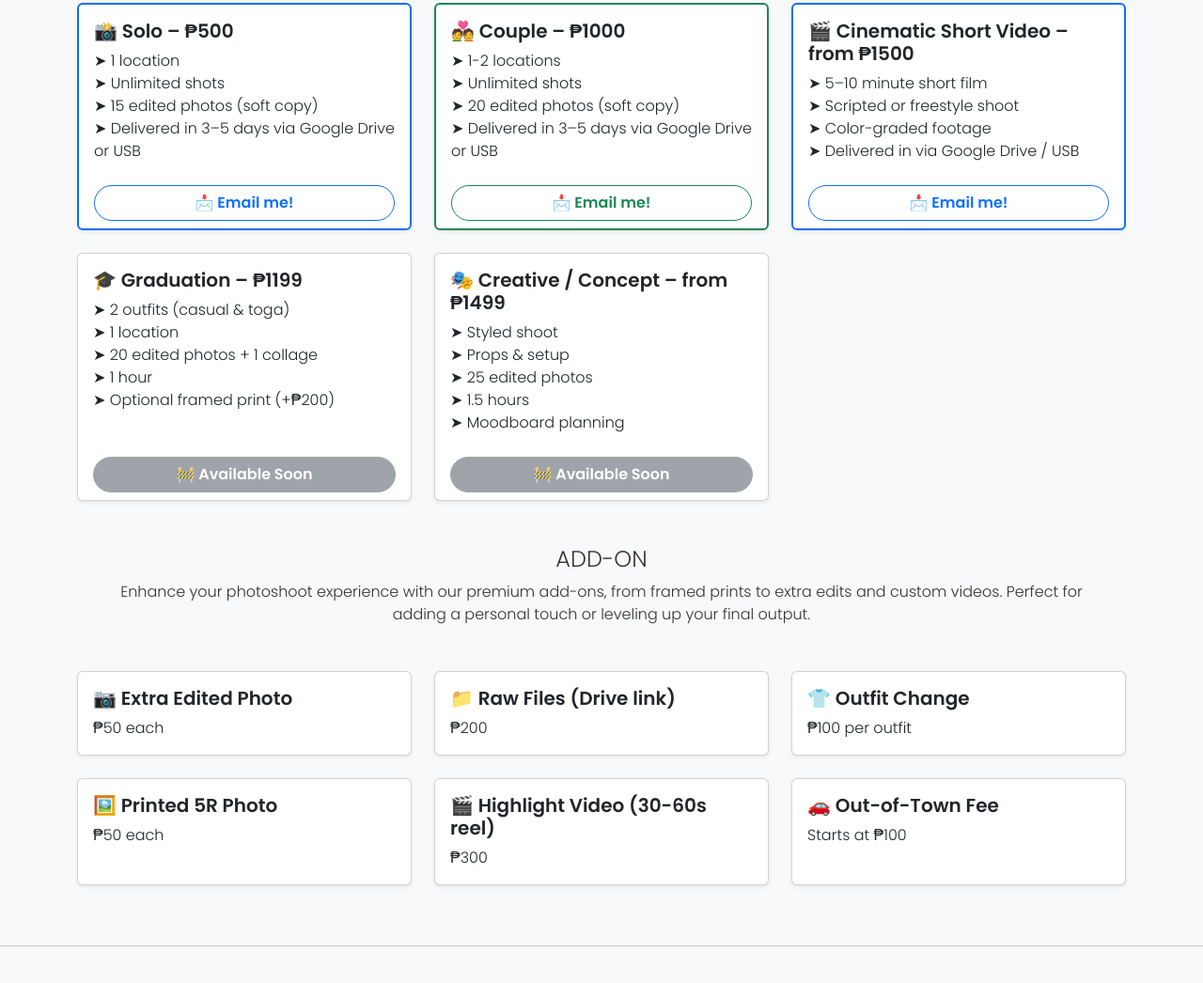
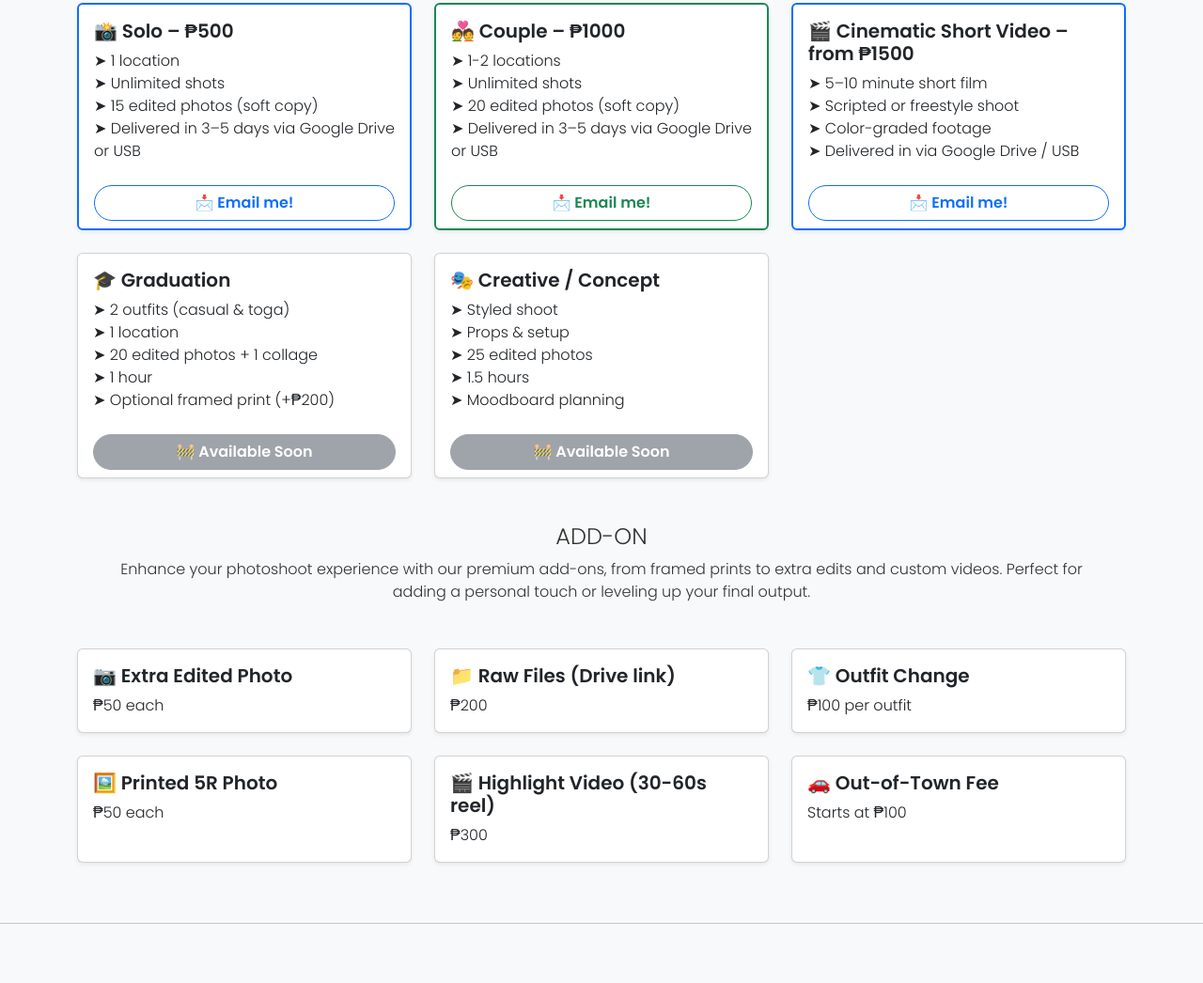
Before and after one commit to JayMols22/jaymols, a plain HTML site: page index.html in a window 1280 px wide. Shown: the part 1135-2181 px from the top of the page at 94% size. Drawn offline with nearby package versions, Linux system fonts and the light colour scheme.

Commit message:
index.html

```diff
--- a/index.html
+++ b/index.html
@@ -263,7 +263,7 @@
     <div class="col-md-6 col-lg-4">
       <div class="card shadow-sm h-100 d-flex flex-column">
         <div class="card-body flex-grow-1">
-          <h5 class="card-title">🎓 Graduation – <strong>₱1199</strong></h5>
+          <h5 class="card-title">🎓 Graduation <strong></strong></h5>
           <p class="card-text">
             ➤ 2 outfits (casual & toga)<br>
             ➤ 1 location<br>
@@ -282,7 +282,7 @@
     <div class="col-md-6 col-lg-4">
       <div class="card shadow-sm h-100 d-flex flex-column">
         <div class="card-body flex-grow-1">
-          <h5 class="card-title">🎭 Creative / Concept – from <strong>₱1499</strong></h5>
+          <h5 class="card-title">🎭 Creative / Concept <strong></strong></h5>
           <p class="card-text">
             ➤ Styled shoot<br>
             ➤ Props & setup<br>
```
